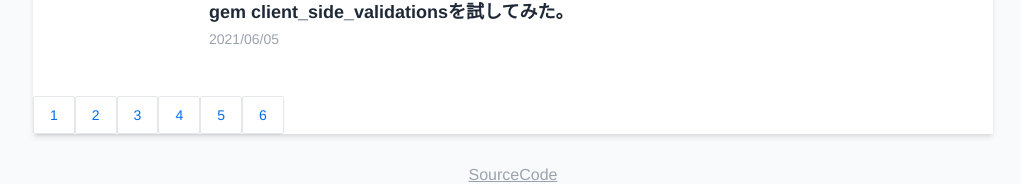
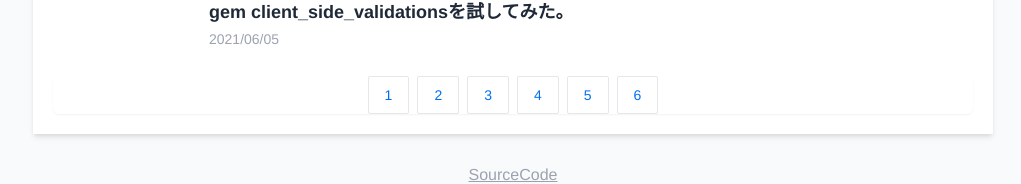
Before and after one commit to kenzo-tanaka/nextJsBlog, a Next.js app: page / in a window 1280 px wide. Shown: the part 992-1176 px from the top of the page, without its empty margins (127-1148 px from the left). Built offline with nearby package versions, Linux system fonts and the light colour scheme; no server answers.

Commit message:
fix: Change styles for pagination.

```diff
--- a/components/pagination.tsx
+++ b/components/pagination.tsx
@@ -13,13 +13,15 @@ const Pagination: React.FC<Props> = ({ totalCount }) => {
     [...Array(end - start + 1)].map((_, i) => start + i)
 
   return (
-    <nav className='relative z-0 inline-flex rounded-md shadow-sm'>
+    <nav className='relative rounded-md shadow-sm'>
       {range(1, Math.ceil(totalCount / PER_PAGE)).map((number, index) => (
-        <Link href={`/posts/page/${number}`}>
-          <a className='rounded-sm z-10 relative inline-flex items-center px-4 py-2 px-3 border text-sm font-medium' key={index}>
-            {number}
-          </a>
-        </Link>
+        <div className="mx-1 inline-block">
+          <Link href={`/posts/page/${number}`}>
+            <a className='rounded-sm z-10 relative inline-flex items-center px-4 py-2 px-3 border text-sm font-medium' key={index}>
+              {number}
+            </a>
+          </Link>
+        </div>
       ))}
     </nav>
   );
--- a/pages/index.tsx
+++ b/pages/index.tsx
@@ -27,8 +27,10 @@ const Home: NextPage<Props> = ({ allPostsData }) => {
       <PageSEO title={config.siteMeta.title} />
       <div className="p-5">
         <PostsContainer posts={posts} />
+        <div className="mx-auto text-center">
+          <Pagination totalCount={allPostsData.length} />
+        </div>
       </div>
-      <Pagination totalCount={allPostsData.length} />
     </Layout>
   );
 };
```
